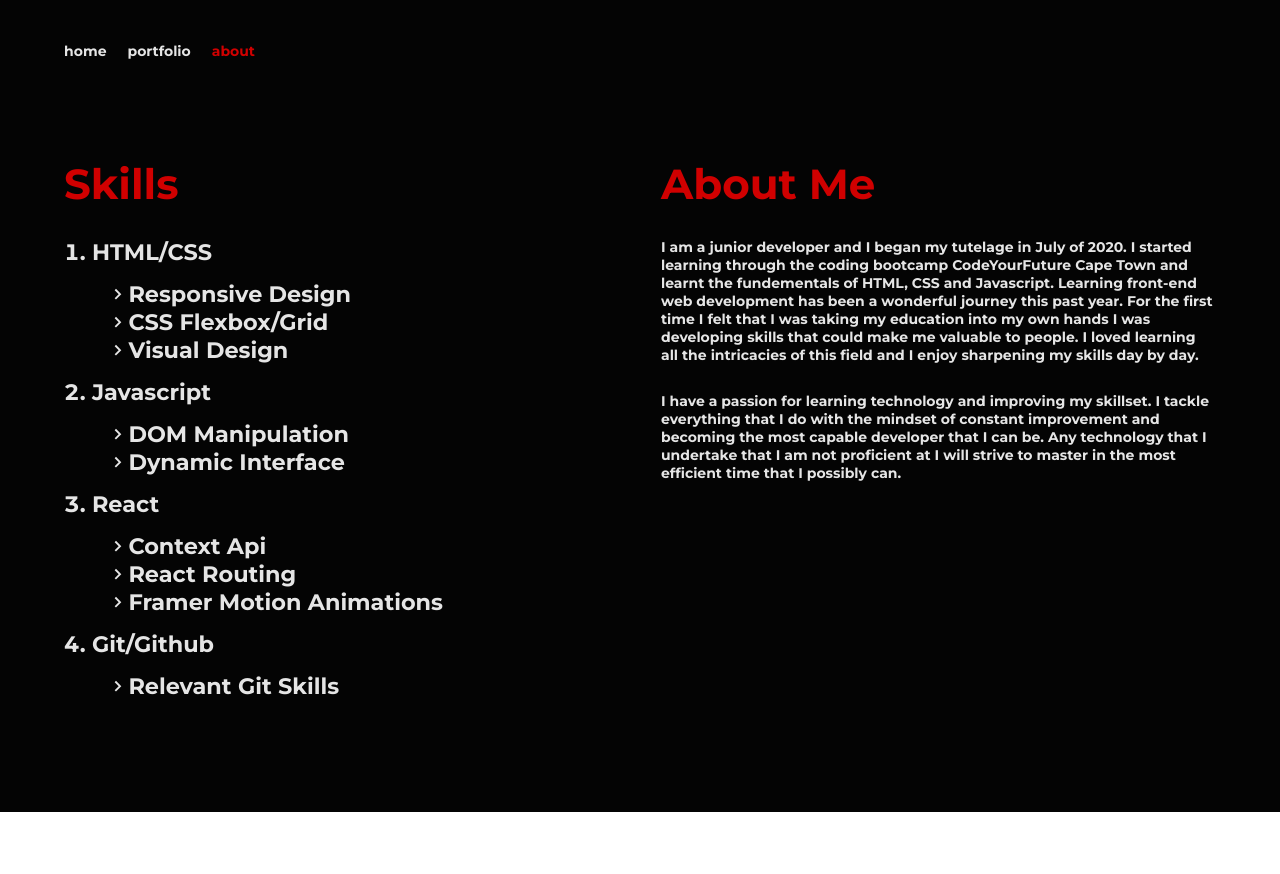
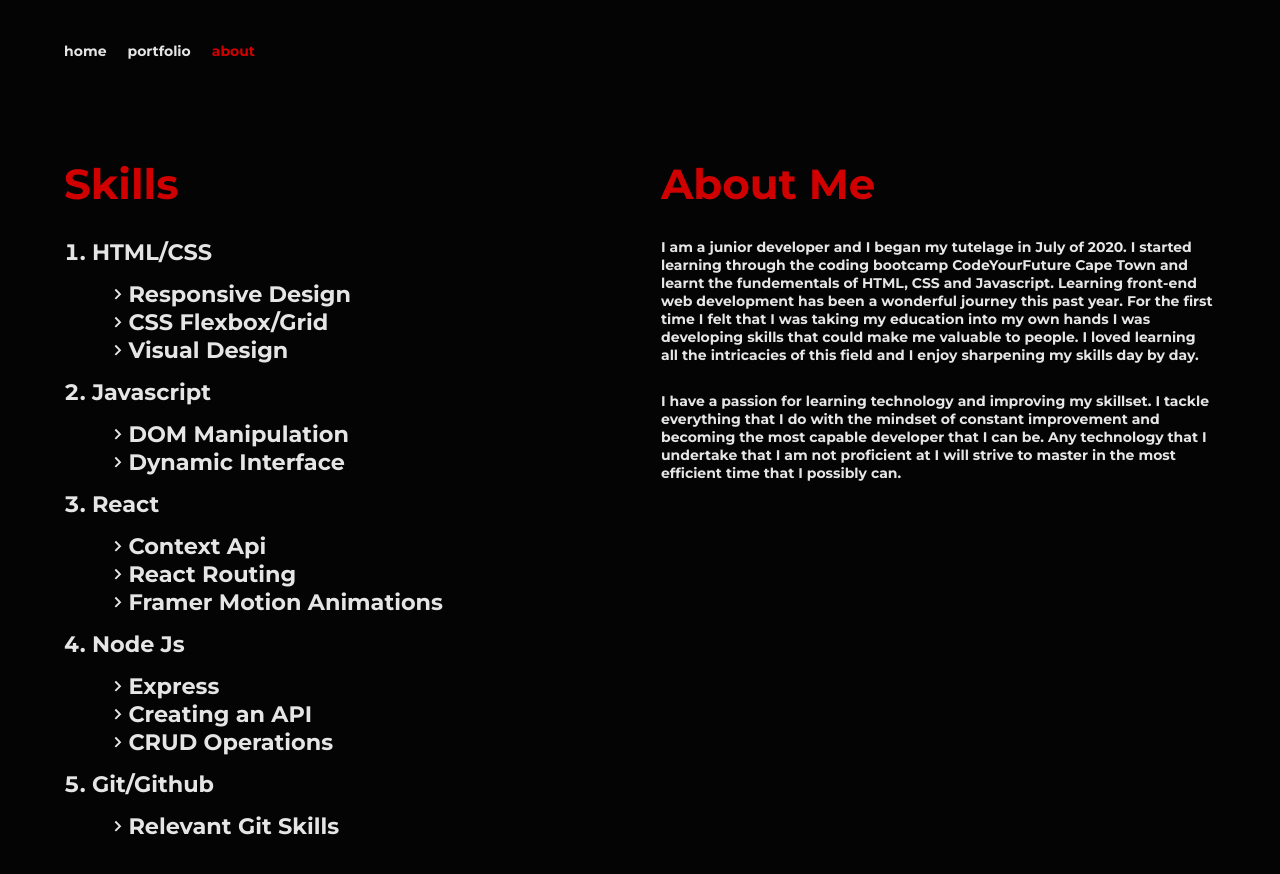
Before and after one commit to BrettScheepers/portfolio-ver-2, a React (Create React App) app: page /about in a window 1280 px wide. Shown: the top 874 px of the page. Before the commit the page ends 812 px from the top, so only its background shows below. Built offline with nearby package versions, Linux system fonts and the light colour scheme.

Commit message:
Update 1

```diff
--- a/src/components/About.js
+++ b/src/components/About.js
@@ -76,6 +76,12 @@ const About = () => {
                       <li><BiChevronRight />React Routing</li>
                       <li><BiChevronRight />Framer Motion Animations</li>
                     </ul>
+                  <li>Node Js</li>
+                    <ul className="specific-skills-list">
+                      <li><BiChevronRight />Express</li>
+                      <li><BiChevronRight />Creating an API</li>
+                      <li><BiChevronRight />CRUD Operations</li>
+                    </ul>
                   <li>Git/Github</li>
                     <ul className="specific-skills-list">
                       <li><BiChevronRight />Relevant Git Skills</li>
--- a/src/components/Portfolio.js
+++ b/src/components/Portfolio.js
@@ -4,7 +4,7 @@ import { FaGithub } from 'react-icons/fa'
 import { FaGoogle } from 'react-icons/fa'
 import TVMaze from './images/tv.jpg'
 import Country from './images/countries.jpg'
-import Audiophile from './images/audiophile.jpg'
+import Audiophile from './images/audiophile2.jpg'
 
 const mainVariant = {
     hidden: {
@@ -63,14 +63,14 @@ const Portfolio = () => {
                 variants={childVariant}
               >
                 <div className="portfolio-img">
-                  <img src={TVMaze} alt=""/>
+                  <img src={Audiophile} alt=""/>
                 </div>
                 <div className="portfolio-name">
-                  <h4 className="classic-font">Javascript TVMaze <br /> API Project</h4>
+                  <h4 className="classic-font">React Front-End E-Commerce Website</h4>
                 </div>
                 <div className="portfolio-links">
-                  <a href="https://github.com/BrettScheepers/tv-show-dom-project" className="portfolio-link" target="_blank" rel="noreferrer" ><FaGithub /></a>
-                  <a href="https://cyf-brettscheepers-tv.netlify.app/" className="portfolio-link" target="_blank" rel="noreferrer" ><FaGoogle /></a>
+                  <a href="https://github.com/BrettScheepers/audiophile" className="portfolio-link" target="_blank" rel="noreferrer" ><FaGithub/></a>
+                  <a href="https://audiophile-brett-scheepers.netlify.app/" target="_blank" rel="noreferrer" className="portfolio-link"><FaGoogle/></a>
                 </div>
               </motion.div>
               <motion.div className="portfolio-card"
@@ -91,14 +91,14 @@ const Portfolio = () => {
                 variants={childVariant}
               >
                 <div className="portfolio-img">
-                  <img src={Audiophile} alt=""/>
+                  <img src={TVMaze} alt=""/>
                 </div>
                 <div className="portfolio-name">
-                  <h4 className="classic-font">React Front-End <br /> E-Commorce Website</h4>
+                  <h4 className="classic-font">Javascript TVMaze <br /> API Project</h4>
                 </div>
                 <div className="portfolio-links">
-                  <a href="https://github.com/BrettScheepers/audiophile" className="portfolio-link" target="_blank" rel="noreferrer" ><FaGithub/></a>
-                  <a href="https://audiophile-brett-scheepers.netlify.app/" target="_blank" rel="noreferrer" className="portfolio-link"><FaGoogle/></a>
+                  <a href="https://github.com/BrettScheepers/tv-show-dom-project" className="portfolio-link" target="_blank" rel="noreferrer" ><FaGithub /></a>
+                  <a href="https://cyf-brettscheepers-tv.netlify.app/" className="portfolio-link" target="_blank" rel="noreferrer" ><FaGoogle /></a>
                 </div>
               </motion.div>
             </div>
```
Also changed, not shown: src/components/images/audiophile2.jpg (added).
